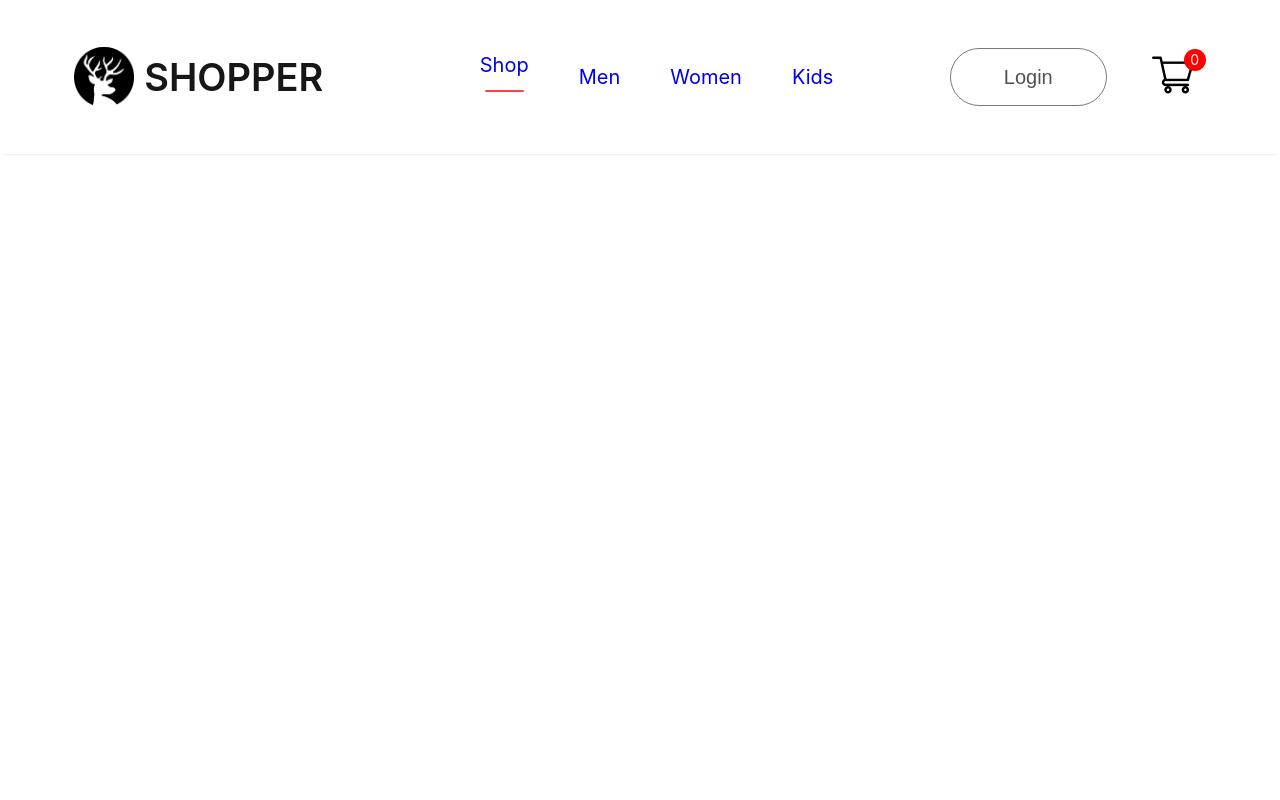
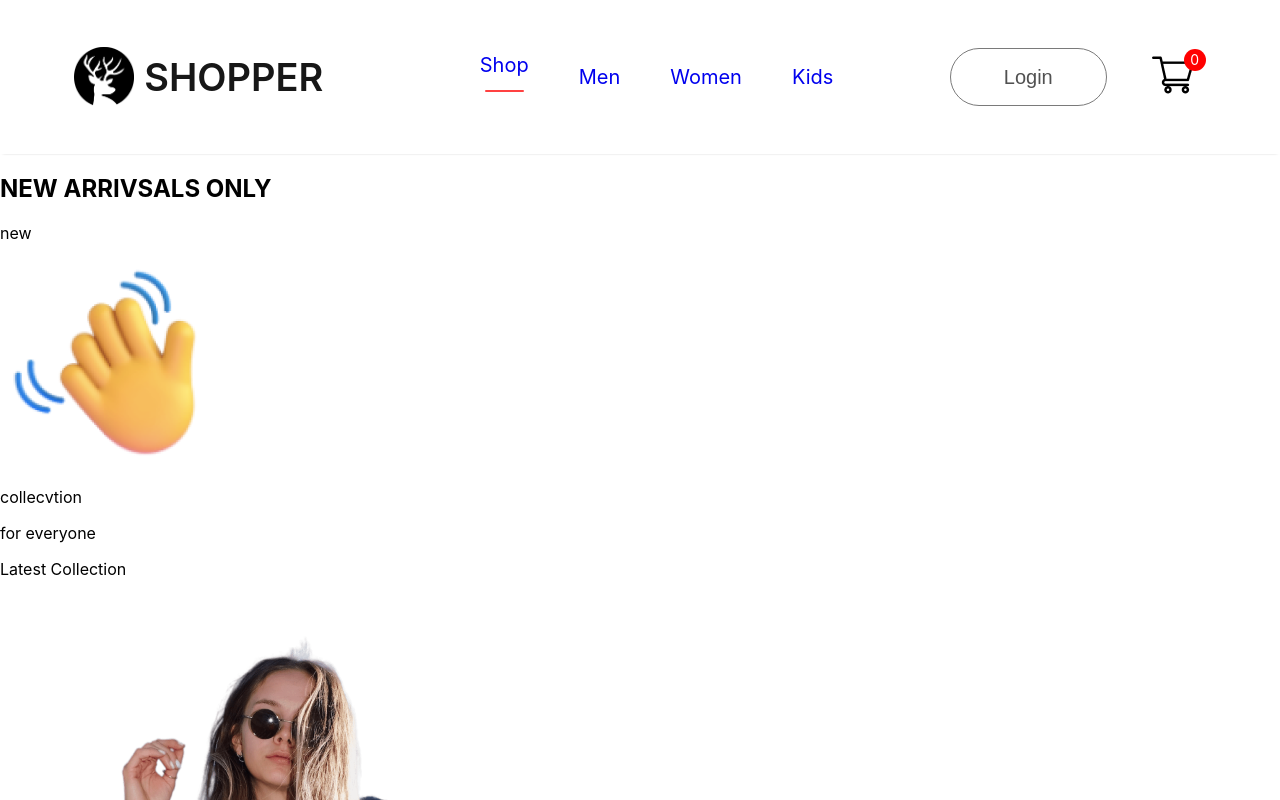
Before and after one commit to surenderthakran/sample-ecommerce, a React (Create React App) app: page / in a window 1280 px wide. Shown: the top 800 px of the page. Built offline with nearby package versions, Linux system fonts and the light colour scheme.

Commit message:
Component loading Solved (#6)

```diff
--- a/package.json
+++ b/package.json
@@ -10,7 +10,7 @@
     "react": "^19.2.0",
     "react-dom": "^19.2.0",
     "react-router-dom": "^7.9.4",
-    "react-scripts": "5.0.1",
+    "react-scripts": "^5.0.1",
     "web-vitals": "^2.1.4"
   },
   "scripts": {
--- a/src/App.jsx
+++ b/src/App.jsx
@@ -6,6 +6,7 @@ import ShopCategory from './Pages/ShopCategory';
 import Product from './Pages/Product';
 import Cart from './Pages/Cart';
 import LoginSignup from './Pages/LoginSignup';
+import Hero from './Components/Hero/Hero';
 
 
 function App() {
@@ -13,6 +14,7 @@ function App() {
     <div>
       <BrowserRouter>
       <Navbar/>
+      <Hero/>
       <Routes>
         <Route path='/' element= {<ShopCategory category="shop"/>}/>
         <Route path='/mens' element= {<ShopCategory category="men"/>}/>
--- a/src/Components/Hero/Hero.jsx
+++ b/src/Components/Hero/Hero.jsx
@@ -2,7 +2,7 @@ import React from 'react'
 import './Hero.css'
 import hansd_icon from '../Assets/hand_icon.png'
 import arrow_icon from '../Assets/arrow.png'
-import hero_image from '../Assets/hero_image'
+import hero_image from '../Assets/hero_image.png'
 
 
 const Hero = () => {
@@ -29,4 +29,4 @@ const Hero = () => {
   )
 }
 
-export default Hero
+export default Hero;
```
Also changed, not shown: 1 other file (tests, documents, lock files or other folders).
